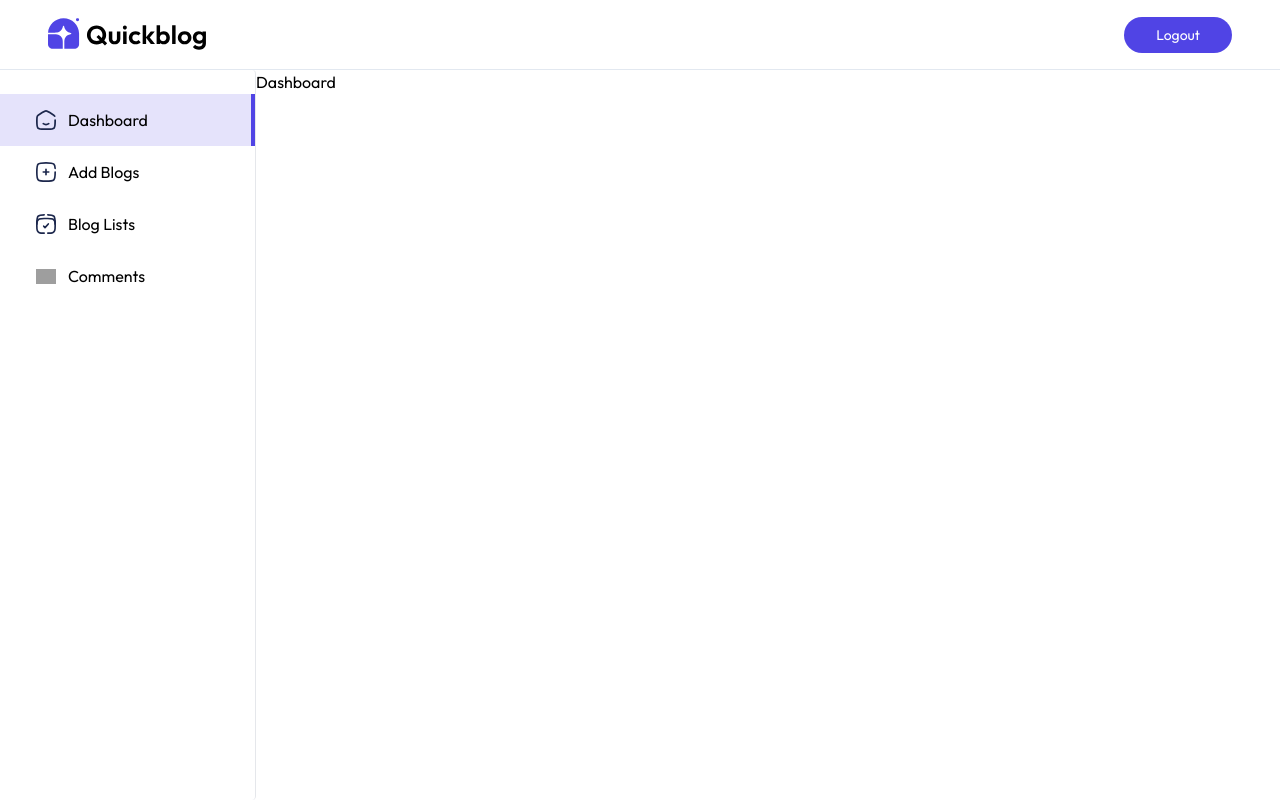
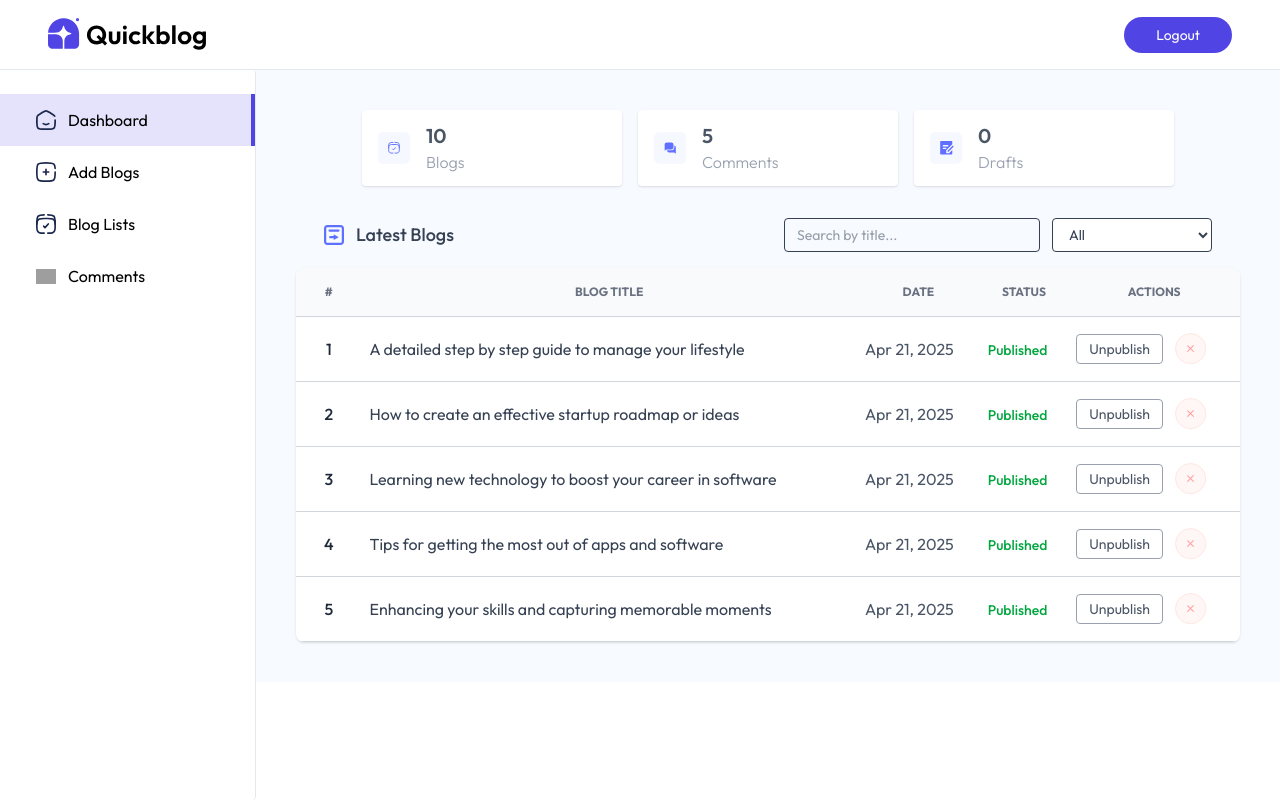
Before and after one commit to aditya-narayan-sahoo/quick-blog, a React (Vite) app in the folder client/: page /admin in a window 1280 px wide. Built offline with nearby package versions, Linux system fonts and the light colour scheme; grey boxes are pictures that could not be loaded.

Commit message:
Implement the dashboard

```diff
--- a/client/src/App.jsx
+++ b/client/src/App.jsx
@@ -9,6 +9,7 @@ import AddBlog from "./pages/admin/AddBlog";
 import Comments from "./pages/admin/Comments";
 import ListBlog from "./pages/admin/ListBlog";
 import Dashboard from "./pages/admin/Dashboard";
+import Login from "./components/admin/Login";
 
 const App = () => {
   return (
@@ -17,7 +18,7 @@ const App = () => {
         <Route path="/" element={<Home />} />
         <Route path="/blog/:id" element={<Blog />} />
         <Route path="*" element={<Error />} />
-        <Route path="/admin" element={<Layout />}>
+        <Route path="/admin" element={true ? <Layout /> : <Login />}>
           <Route index element={<Dashboard />} />
           <Route path="add-blog" element={<AddBlog />} />
           <Route path="comments" element={<Comments />} />
--- a/client/src/pages/admin/Dashboard.jsx
+++ b/client/src/pages/admin/Dashboard.jsx
@@ -1,5 +1,141 @@
+import { FileX } from "lucide-react";
+import { useEffect, useState } from "react";
+import { assets, dashboard_data } from "../../assets/assets";
+import BlogTableItem from "../../components/admin/BlogTableItem";
+
 const Dashboard = () => {
-  return <div>Dashboard</div>;
+  const [dashboardData, setDashboardData] = useState({
+    blogs: 0,
+    comments: 0,
+    drafts: 0,
+    recentBlogs: [],
+  });
+  const [search, setSearch] = useState("");
+  const [filter, setFilter] = useState("all");
+
+  const fetchDashboardData = async () => {
+    setDashboardData(dashboard_data);
+  };
+
+  useEffect(() => {
+    fetchDashboardData();
+  }, []);
+
+  const filteredBlogs = dashboardData.recentBlogs.filter((blog) => {
+    const matchesSearch = blog.title
+      .toLowerCase()
+      .includes(search.toLowerCase());
+    const matchesFilter =
+      filter === "all" ||
+      (filter === "published" && blog.isPublished) ||
+      (filter === "draft" && !blog.isPublished);
+    return matchesSearch && matchesFilter;
+  });
+
+  return (
+    <div className="flex-1 p-4 md:p-10 bg-blue-50/50">
+      <section className="flex flex-wrap justify-center gap-4 mb-8">
+        {[
+          {
+            label: "Blogs",
+            icon: assets.dashboard_icon_1,
+            value: dashboardData.blogs,
+          },
+          {
+            label: "Comments",
+            icon: assets.dashboard_icon_2,
+            value: dashboardData.comments,
+          },
+          {
+            label: "Drafts",
+            icon: assets.dashboard_icon_3,
+            value: dashboardData.drafts,
+          },
+        ].map(({ label, icon, value }) => (
+          <div
+            key={label}
+            className="flex items-center gap-4 bg-white px-4 py-3 w-full sm:w-[260px] rounded shadow cursor-pointer hover:scale-105 transition-all"
+          >
+            <img src={icon} alt={label} className="w-8 h-8" />
+            <div>
+              <p className="text-xl font-semibold text-gray-600">{value}</p>
+              <p className="text-gray-400 font-light">{label}</p>
+            </div>
+          </div>
+        ))}
+      </section>
+
+      <section className="max-w-5xl mx-auto">
+        <header className="flex flex-col sm:flex-row sm:items-center sm:justify-between gap-4 mb-4 px-1 lg:px-7 text-gray-700">
+          <div className="flex items-center gap-3">
+            <img
+              src={assets.dashboard_icon_4}
+              alt="Latest Blogs"
+              className="w-5 h-5"
+            />
+            <h2 className="text-lg font-medium">Latest Blogs</h2>
+          </div>
+
+          <div className="flex flex-col sm:flex-row gap-3 w-full sm:w-auto">
+            <input
+              type="text"
+              placeholder="Search by title..."
+              value={search}
+              onChange={(e) => setSearch(e.target.value)}
+              className="border px-3 py-1.5 rounded text-sm w-full sm:w-64 focus:outline-none"
+            />
+            <select
+              value={filter}
+              onChange={(e) => setFilter(e.target.value)}
+              className="border px-3 py-1.5 rounded text-sm bg-white w-full sm:w-40 focus:outline-none"
+            >
+              <option value="all">All</option>
+              <option value="published">Published</option>
+              <option value="draft">Drafts</option>
+            </select>
+          </div>
+        </header>
+
+        <div className="relative overflow-x-auto shadow rounded-lg scrollbar-hide bg-white">
+          <table className="w-full text-sm text-gray-600">
+            <thead className="text-xs text-gray-500 uppercase bg-gray-50 border-b border-gray-200">
+              <tr>
+                <th className="px-2 py-4 xl:px-6">#</th>
+                <th className="px-2 py-4">Blog Title</th>
+                <th className="px-2 py-4 max-sm:hidden">Date</th>
+                <th className="px-2 py-4 max-sm:hidden">Status</th>
+                <th className="px-2 py-4">Actions</th>
+              </tr>
+            </thead>
+            <tbody>
+              {filteredBlogs.length > 0 ? (
+                filteredBlogs.map((blog, index) => (
+                  <BlogTableItem
+                    key={blog._id}
+                    blog={blog}
+                    fetchBlogs={fetchDashboardData}
+                    index={index + 1}
+                  />
+                ))
+              ) : (
+                <tr>
+                  <td colSpan="5">
+                    <div className="flex flex-col items-center justify-center py-8 text-gray-400">
+                      <FileX className="size-14 mb-4 opacity-60" />
+                      <p className="text-lg font-medium">No blogs found</p>
+                      <p className="text-sm text-gray-400 mt-1">
+                        Try adjusting your filters or search
+                      </p>
+                    </div>
+                  </td>
+                </tr>
+              )}
+            </tbody>
+          </table>
+        </div>
+      </section>
+    </div>
+  );
 };
 
 export default Dashboard;
```
